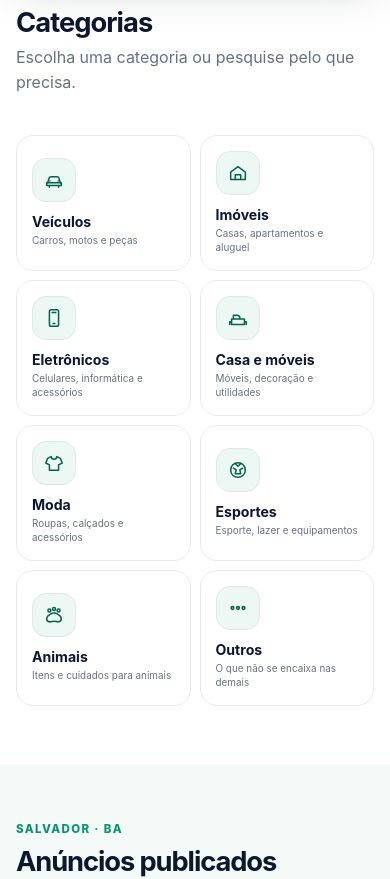
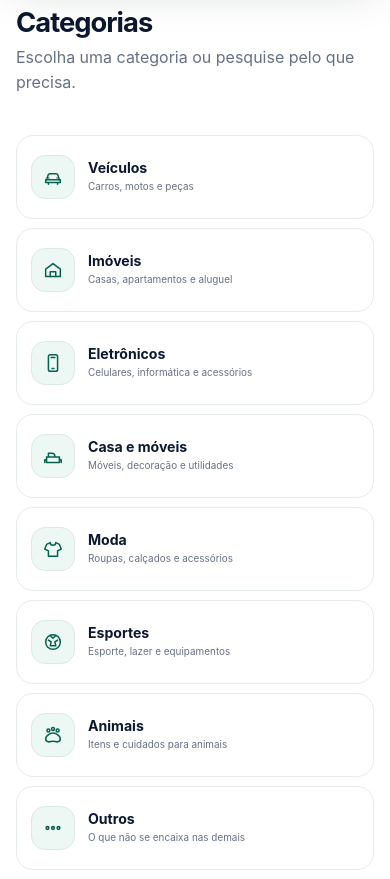
Before and after one commit to washingtonmsdj/teste-acheguese, a Next.js app: page /classificados in a window 390 px wide. Shown: the part 860-1739 px from the top of the page. Built offline with nearby package versions, Linux system fonts and the light colour scheme.

Commit message:
frontend: optimize classified categories for mobile

```diff
--- a/src/modules/classifieds/components/category-nav.module.css
+++ b/src/modules/classifieds/components/category-nav.module.css
@@ -53,6 +53,28 @@
   background: #e4f6ef;
 }
 
+@media (max-width: 520px) {
+  :global(.classifiedCategoryGrid) {
+    grid-template-columns: 1fr;
+    gap: 9px;
+  }
+
+  :global(.classifiedCategoryGrid) a {
+    min-height: 84px;
+    display: grid;
+    grid-template-columns: auto minmax(0, 1fr);
+    align-items: center;
+    justify-content: initial;
+    gap: 13px;
+    padding: 12px 14px;
+    border-radius: 17px;
+  }
+
+  :global(.classifiedCategoryGrid) .copy small {
+    max-width: none;
+  }
+}
+
 @media (min-width: 720px) {
   :global(.classifiedCategoryGrid) .copy small {
     max-width: 220px;
```
